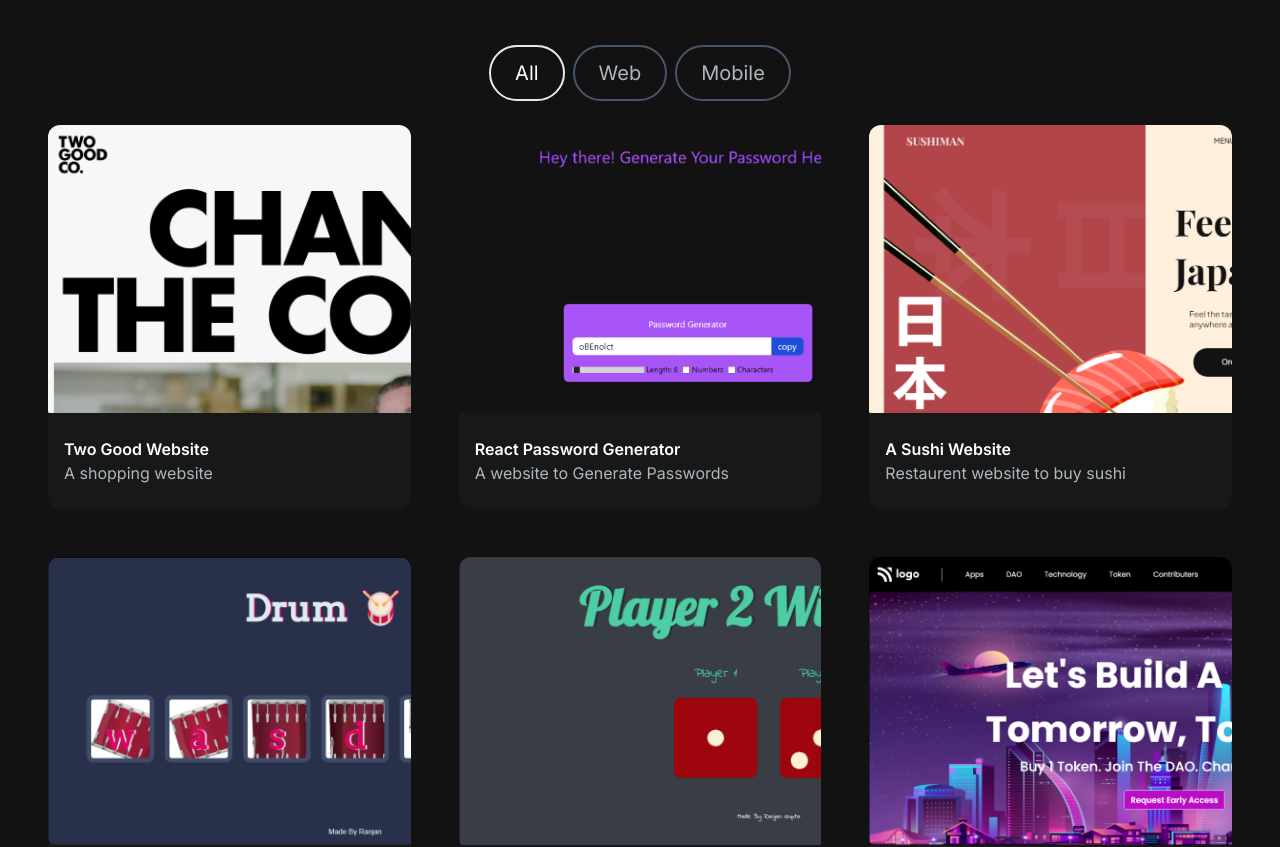
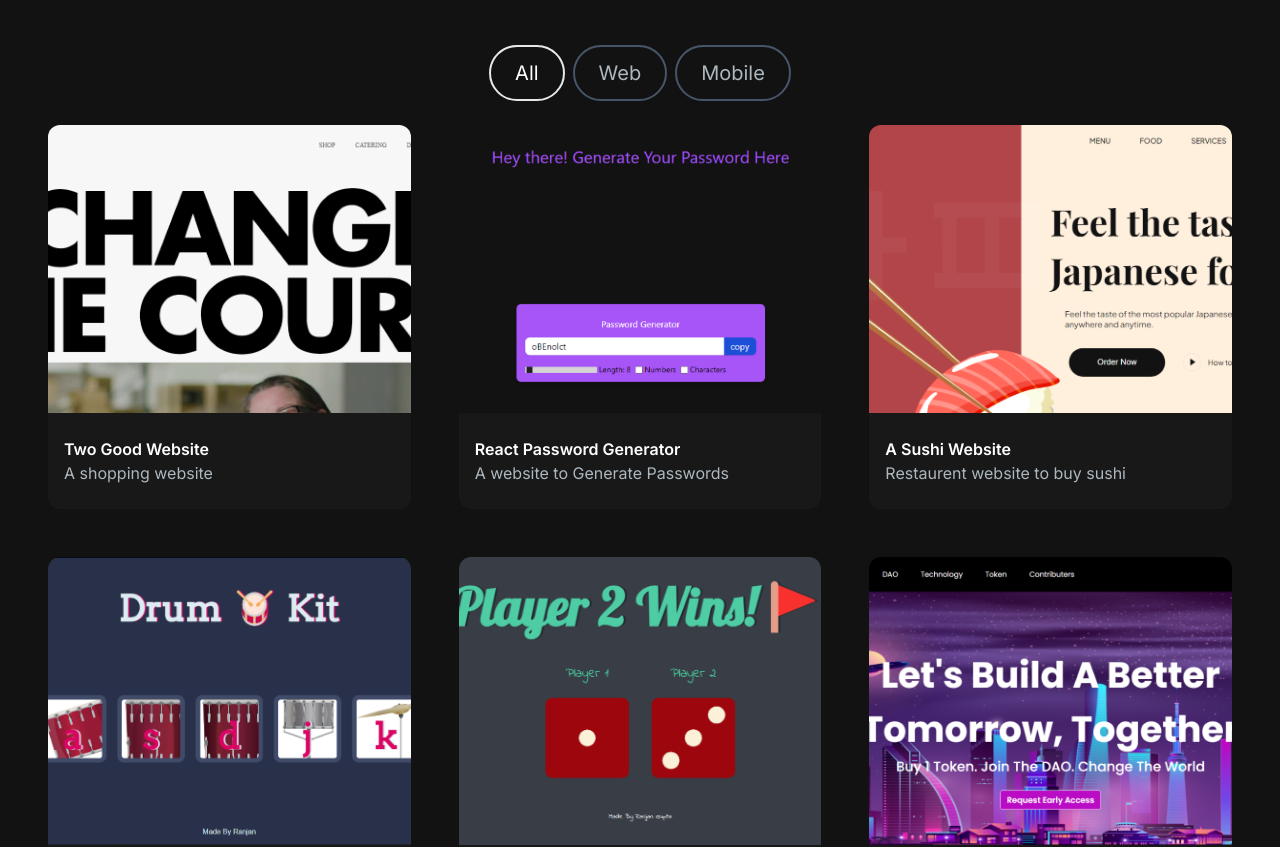
Before and after one commit to Jeffranjan/My-Portfolio, a Next.js app: page / in a window 1280 px wide. Shown: the part 1212-2059 px from the top of the page. Built offline with nearby package versions, Linux system fonts and the light colour scheme.

Commit message:
Images Fixed

```diff
--- a/src/app/components/ProjectCard.jsx
+++ b/src/app/components/ProjectCard.jsx
@@ -11,7 +11,11 @@
         alt={title}
         width={300}
         height={200}
-        style={{ background: `url(${imgUrl})`, backgroundSize: "cover" }}
+        style={{
+          background: `url(${imgUrl})`,
+          backgroundSize: "cover",
+          backgroundPosition: "center",
+        }}
       >
         <div className="overlay absolute top-0 left-0 w-full h-full bg-[#181818] bg-opacity-0 hidden group-hover:flex group-hover:bg-opacity-80 transition-all duration-500 items-center justify-center">
           <Link
```
